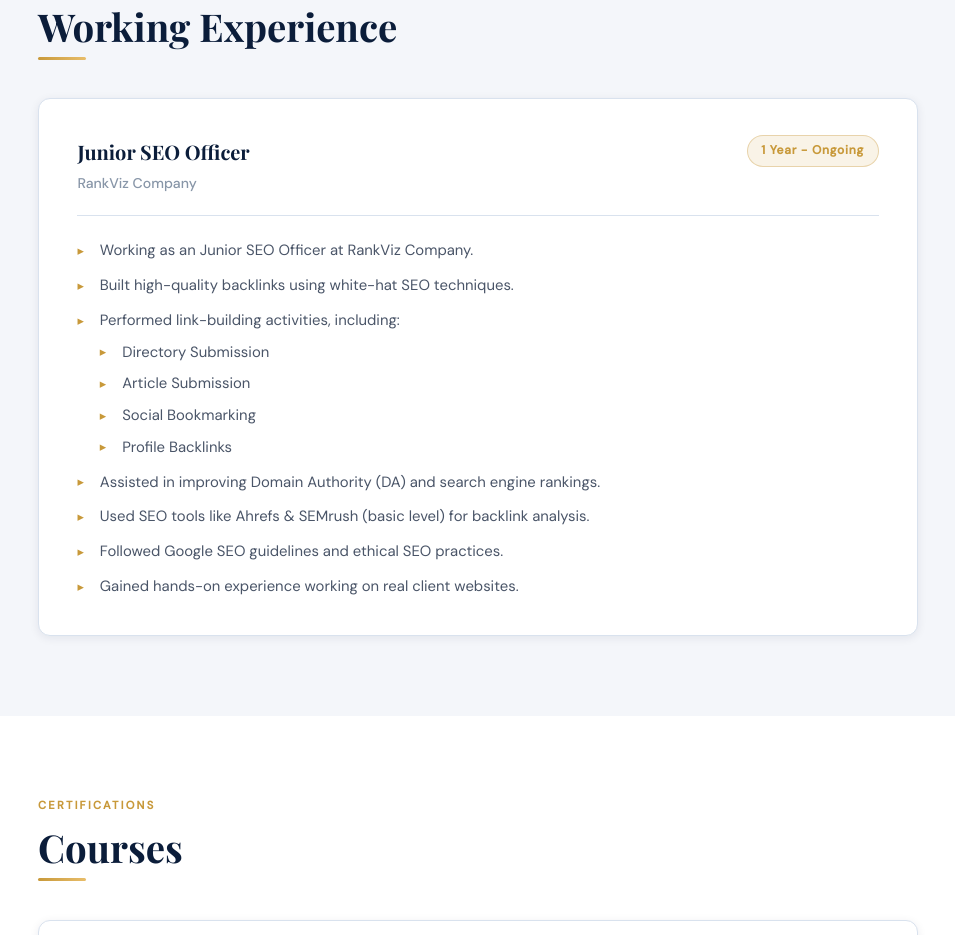
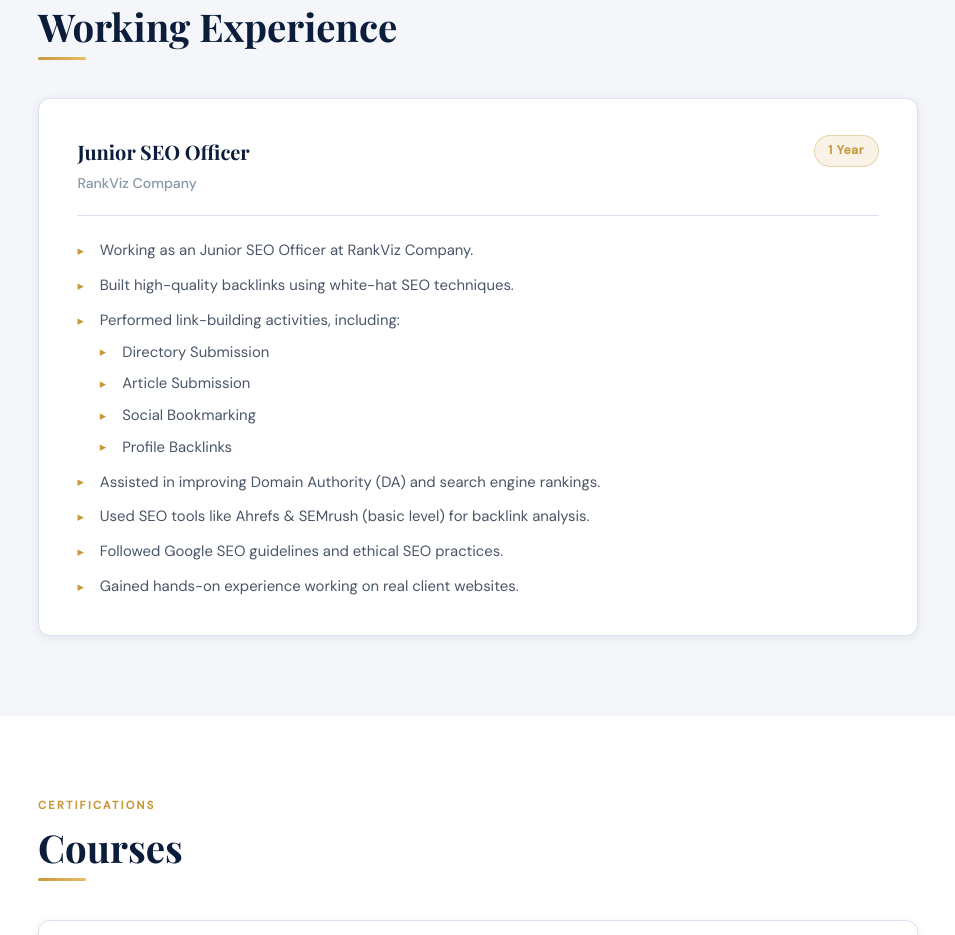
Before and after one commit to DAHAF-F/My-Portfolio, a plain HTML site: page index.html in a window 1280 px wide. Shown: the part 1757-2692 px from the top of the page, without its empty margins (162-1117 px from the left). Drawn offline with nearby package versions, Linux system fonts and the light colour scheme.

Commit message:
Update index.html

```diff
--- a/index.html
+++ b/index.html
@@ -732,7 +732,7 @@
                             <h3>Junior SEO Officer</h3>
                             <h4>RankViz Company</h4>
                         </div>
-                        <span class="job-badge">1 Year - Ongoing </span>
+                        <span class="job-badge">1 Year </span>
                     </div>
                     <ul>
                         <li>Working as an Junior SEO Officer at RankViz Company.</li>
```
